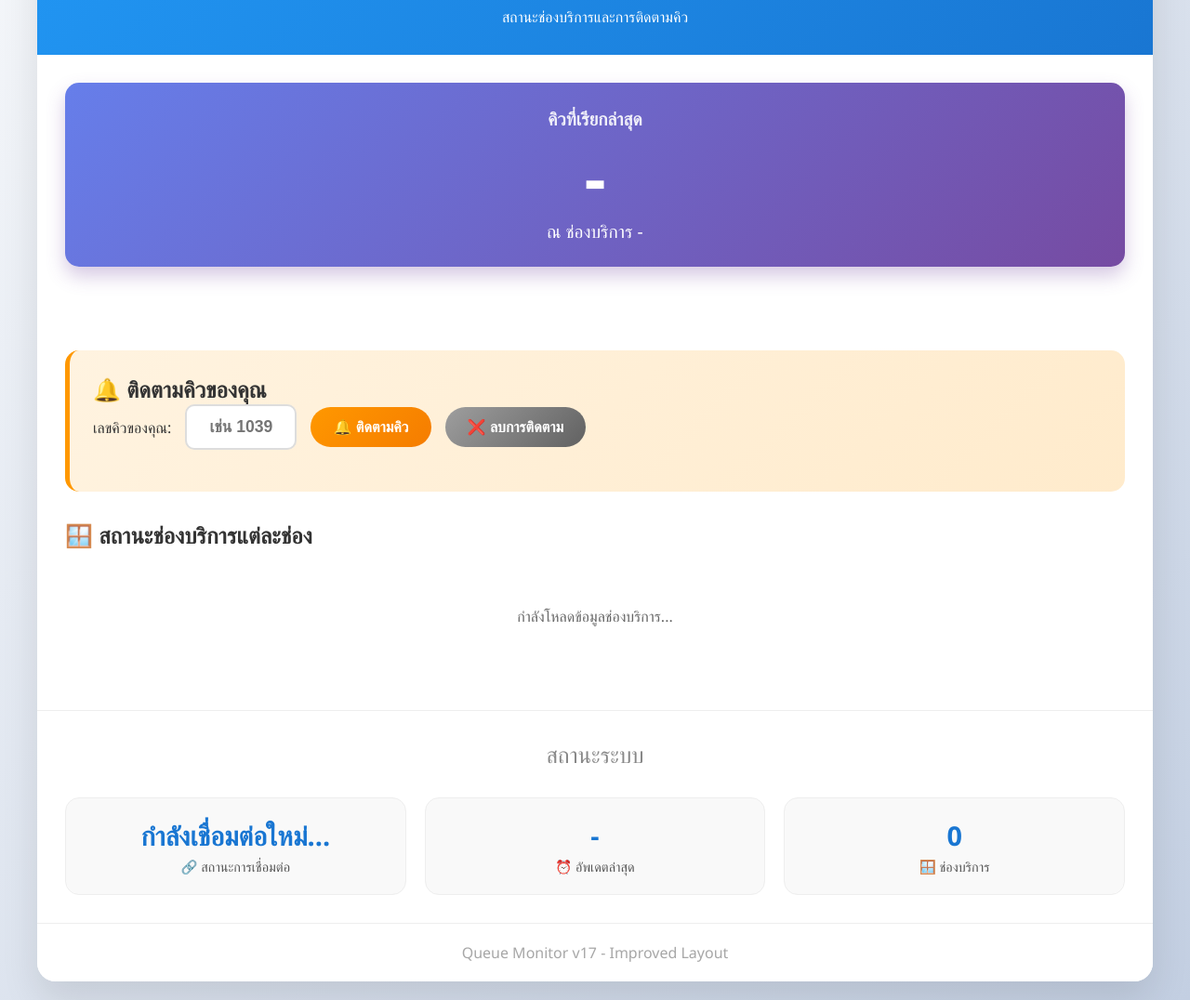
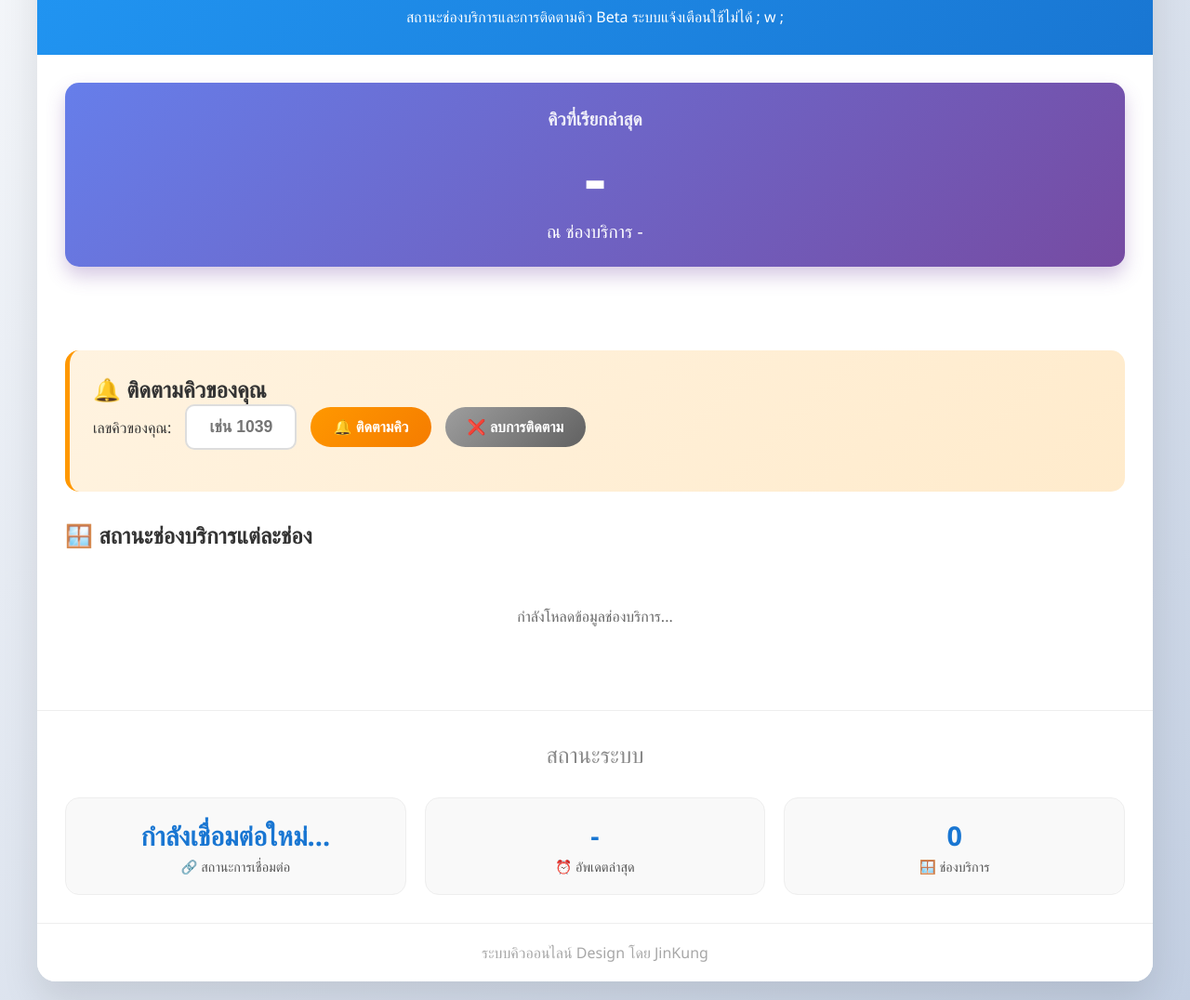
Before and after one commit to jinoga/queue-monitor, a website: page public/index.html in a window 1280 px wide. Shown: the part 108-1184 px from the top of the page at 93% size. Drawn offline with nearby package versions, Linux system fonts and the light colour scheme.

Commit message:
Update index.html

```diff
--- a/public/index.html
+++ b/public/index.html
@@ -83,7 +83,7 @@
     <div class="container">
         <div class="header">
             <h1>🏢 ระบบติดตามคิวสำนักงานที่ดิน จ.นครสวรรค์</h1>
-            <p>สถานะช่องบริการและการติดตามคิว</p>
+            <p>สถานะช่องบริการและการติดตามคิว  Beta ระบบแจ้งเตือนใช้ไม่ได้ ; w ;</p>
         </div>
 
         <!-- [NEW] Display for the latest called queue -->
@@ -117,7 +117,7 @@
         </div>
 
         <div class="footer">
-            <p>Queue Monitor v17 - Improved Layout</p>
+            <p>ระบบคิวออนไลน์ Design โดย JinKung </p>
         </div>
     </div>
 
```
